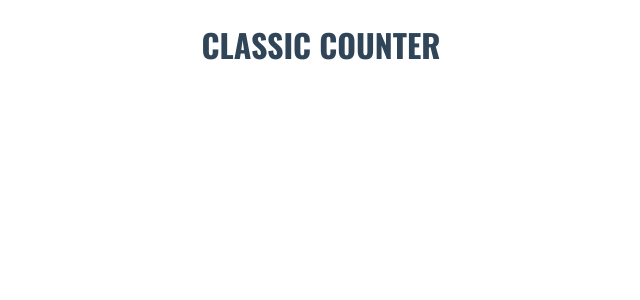
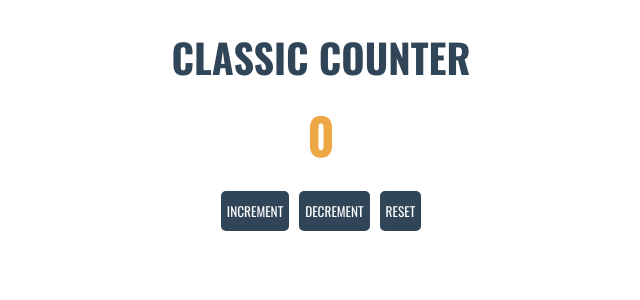
Before and after one commit to AnniePawl/Tackling-React, a React (Create React App) app: page / in a window 1280 px wide. Shown: the top 300 px of the page, without its empty margins (319-959 px from the left). Built offline with nearby package versions, Linux system fonts and the light colour scheme.

Commit message:
counter component

```diff
--- a/src/Counters/Counters.js
+++ b/src/Counters/Counters.js
@@ -1,12 +1,13 @@
 import React from 'react';
 import './Counters.scss';
+import IncrementDecrementReset from './incrementDecrementReset'
 
 
 function Counters() {
 	return (
 		<div className='counters__container'>
 			<h1>Classic Counter</h1>
-
+			<IncrementDecrementReset/>
 		</div>
 	);
 }
--- a/src/Counters/Counters.scss
+++ b/src/Counters/Counters.scss
@@ -1,21 +1,61 @@
+// Variables
 $Oswald: 'Oswald', sans-serif;
-$blue: #314559;
+$darkBlue: #314559;
+$lightBlue:#a8dadc;
+$orange: #eda745;
 
+// Mixins
 @mixin centerFlex {
   display:flex;
   align-items: center;
   justify-content: center;;
+}
+
+.counters__container {
+  @include centerFlex();
+  flex-direction: column;
 
 }
 
-.counters__container {
-  @include centerFlex()
-
+// count value, buttons
+.count_container {
+  @include centerFlex();
+  flex-direction: column;
 }
-
 
 h1 {
   font-family: $Oswald;
   text-transform: uppercase;
-  color:$blue
+  color:$darkBlue;
+  margin-bottom: 5px;
+  font-size: 40px;
 }
+
+.count {
+  font-size: 50px;
+  font-weight: 800;
+  margin:5px;
+  color:$orange;
+}
+
+// Button Style
+.count_buttons {
+  margin-top: 10px;
+
+}
+
+.count_button {
+  margin:5px;
+  text-transform: uppercase;
+  font-family: $Oswald;
+  background-color: $darkBlue;
+  color:white;
+  border-radius: 5px;
+  height: 40px;
+  border:transparent;
+}
+
+button:hover {
+  background-color: $orange;
+  color:$darkBlue;
+}
--- a/src/Counters/incrementDecrementReset.js
+++ b/src/Counters/incrementDecrementReset.js
@@ -1,50 +1,45 @@
-import React, { Component } from 'react';
+import React, {Component} from 'react'
 
-class ClassicCounter extends React.Component {
-	constructor(props) {
+class IncrementDecrementReset extends Component {
+	constructor(props){
 		super(props);
 		this.state = {
-			count: 0
-		};
+			count:0
 		}
-
-	// change code below this line
-
-	increment() {
+	}
+		// Increment Method
+		increment(){
 			this.setState({
-			count: this.state.count + 1
+				count:this.state.count + 1
+			})
+		}
+		// Decrement Method
+		decrement(){
+			this.setState({
+				count: this.state.count -1
 			});
 		}
-
-	decrement() {
-		this.setState({
-			count: this.state.count - 1
-		});
-	}
-
+		// Reset Method
 		reset() {
 			this.setState({
 				count: 0
-		});
+			})
 		}
-
-	// change code above this line
-	render() {
-		return (
-			<div>
-				<button className="inc" onClick={(e) => this.increment(e)}>
-					Increment!
-				</button>
-				<button className="dec" onClick={(e) => this.decrement(e)}>
-					Decrement!
-				</button>
-				<button className="reset" onClick={(e) => this.reset(e)}>
-					Reset
-				</button>
-				<h1>Current Count: {this.state.count}</h1>
+	render(){
+		return(
+			<div className= 'count_container'>
+				<h1 className='count'>{this.state.count}</h1>
+				<div className='count_buttons'>
+					{/* Increment Button */}
+					<button class='count_button'onClick = {(e)=> this.increment(e)}>increment</button>
+					{/* Decrement Button */}
+					<button class='count_button'onClick ={(e)=> this.decrement(e)}>decrement</button>
+					{/* Reset Button */}
+					<button class='count_button'onClick={(e)=> this.reset(e)}>reset</button>
 				</div>
-		);
+			</div>
+		)
 	}
 }
 
-export default ClassicCounter;
+export default IncrementDecrementReset
```
Also changed, not shown: src/Counters/counter_wo_bind(ES6).js (renamed from src/Counters/counter_wo_bind.js). Lines whose indentation alone changed are shown as unchanged.
